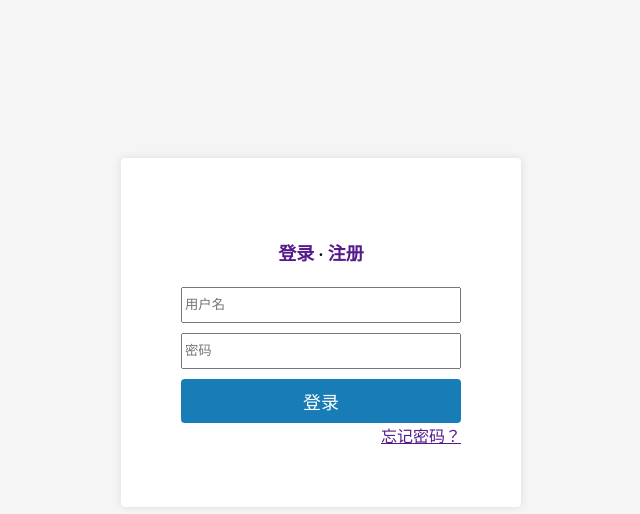
After one commit to QuanjiangLee/myblog, a Django app: page /login/ in a window 1280 px wide. The commit adds this page. Shown: the top 514 px of the page, without its empty margins (319-959 px from the left). Run offline with Django 3.2, Linux system fonts and the light colour scheme.

Commit message:
添加登录页面，页面ui和功能优化

```diff
--- a/myarticle/models.py
+++ b/myarticle/models.py
@@ -1,5 +1,4 @@
 from django.db import models
-#from django.core.urlresolvers import reverse
 
 # Create your models here.
 
--- a/myarticle/views.py
+++ b/myarticle/views.py
@@ -7,7 +7,12 @@ from django.http import Http404
 # Create your views here.
 def home(request):
 	postList = myArticle.objects.all()
-	return render(request, 'home.html',{'postList':postList})
+	for post in postList:
+		if len(str(post.content)) > 200:
+			post.content = str(post.content)[0:200]
+		else:
+			continue
+	return render(request, 'home.html',{'postList':postList,'post.content':post.content})
 #    return HttpResponse("hello world,Django!")
 
 def  detail(request, id):
@@ -28,9 +33,13 @@ def detail(request, my_args):
 def templateTest(request):
 	return render(request,'templateTest.html',{'nowTime':datetime.now()})
 
+def login(request):
+	return render(request,'login.html')
+'''
 def archives(request):
 	try:
 		postList = myArticle.objects.all()
 	except myArticle.DoesNotExist:
 		raise Http404
 	return render(request,'archives.html',{'post_list' : postList,'error': False})
+'''
--- a/myblog/settings.py
+++ b/myblog/settings.py
@@ -38,8 +38,6 @@ INSTALLED_APPS = [
     'django.contrib.messages',
     'django.contrib.staticfiles',
     'myarticle',
-    'django.contrib.sites',
-    'django_comments',
 ]
 
 MIDDLEWARE = [
--- a/myblog/urls.py
+++ b/myblog/urls.py
@@ -24,5 +24,6 @@ urlpatterns = [
     url(r'^templateTest/$',views.templateTest,name = 'nowTime'),
     url(r'^admin/', admin.site.urls),
     url(r'^(?P<id>\d+)/$',views.detail,name='details'),
-    url(r'^comments/',include('django_comments.urls'),name='comments'),
+    url(r'^login/', views.login,name='login'),
+   # url(r'^comments/',include('django_comments.urls'),name='comments'),
 ]
--- a/static/css/index.css
+++ b/static/css/index.css
@@ -162,7 +162,7 @@ h3 {
 
 @media (min-width: 48em) {
     .content {
-        padding: 2em 3em 0;
+        /*padding: 2em 3em 0;*/
         margin-left: 25%;
     }
 
--- a/templates/base.html
+++ b/templates/base.html
@@ -66,7 +66,7 @@
 <div class="footer">
         <div class=" pure-menu-horizontal pure-menu-open">
             <ul style="margin-right: -200px">
-                <li><a href="#" class="button-success submit-button" target="">登陆帐号</a></li>
+                <li><a href="/admin" class="button-success submit-button" target="">登陆帐号</a></li>
                 <li><a href="#" target="">忘记密码？</a></li>
             </ul>
         </div>
--- /dev/null
+++ b/templates/login.html
@@ -0,0 +1,100 @@
+<!DOCTYPE html>
+<html>
+<head>
+	<meta charset="utf-8">
+	<title>注册登录页面</title>
+</head>
+<style type="text/css">
+*, :after, :before {
+    box-sizing: border-box;
+}
+	body {
+		background-color: #f5f5f5;
+		text-align: center;
+	}
+	.main {
+		margin-top: 150px;
+		width: 400px;
+		padding:60px;
+		border-radius: 4px;
+		vertical-align: middle;
+		background-color: #fff;
+		box-shadow: 0 0 8px rgba(0,0,0,.1);
+		text-align: center;
+		display: inline-block;
+	}
+	.container {
+		text-align: center;
+	}
+	.title a{
+		text-decoration: none;
+		font-size: 18px;
+	}
+	.input-prepend  i {
+    position: absolute;
+    top: 14px;
+    left: 10px;
+    font-size: 18px;
+    color: #969696;
+}
+	.iconfont {
+    font-family: iconfont!important;
+    font-size: inherit;
+    font-style: normal;
+    font-weight: 400!important;
+    -webkit-font-smoothing: antialiased;
+    -moz-osx-font-smoothing: grayscale;
+}
+.input-prepend input {
+	height: 36px;
+	width: 100%;
+	margin-bottom: 10px;
+}
+.sign-in-button {
+    width: 100%;
+    padding: 9px 18px;
+    font-size: 18px;
+    border: none;
+    border-radius: 4px;
+    color: #fff;
+    background: #187cb7 ;
+    cursor: pointer;
+    outline: none;
+    display: block;
+    clear: both;
+
+}
+ .sign-in-button:hover {
+    background: #0b527b;
+}
+.rightTips {
+	float: right;
+
+}
+</style>
+<body>
+	<div class="main">
+	<h4>
+		<div class="title">
+			<a href="">登录</a>
+			<b>·</b>
+			<a href="">注册</a>
+		</div>
+	</h4>
+		<div class="container">
+			<div class="input-prepend ">
+			<input type="text" placeholder="用户名" name="username">
+			<i class="iconfont"></i>
+			</div>
+			<div class="input-prepend ">
+			<input type="password" placeholder="密码" name="password">
+			<i class="iconfont"></i>
+			</div>
+			<input type="button" class="sign-in-button" name="submit" value="登录">
+			<div class="rightTips">
+				<a href="">忘记密码？</a>
+			</div>
+		</div>
+	</div>
+</body>
+</html>
--- a/templates/post.html
+++ b/templates/post.html
@@ -2,6 +2,7 @@
 {% extends "base.html" %}
 
 {% block content %}
+<div>
 <div class="posts">
         <section class="post">
             <header class="post-header">
@@ -18,8 +19,9 @@
                     </p>
                 </div>
         </section>
-        {% load comments %}
 </div><!-- /.blog-post -->
+<a class="pure-button" style="float:right;" href="{% url 'home'  %}"><<<返回列表</a>
+</div>
 <div class="commit">
 <h3>您想评论些什么吗？</h3>
     <label>评论内容:</label>
```
Also changed, not shown: templates/archives.html (deleted, +0 -20 lines), templates/commits.html (deleted, +0 -7 lines), templates/templateTest.html (deleted, +0 -18 lines), db.sqlite3.
